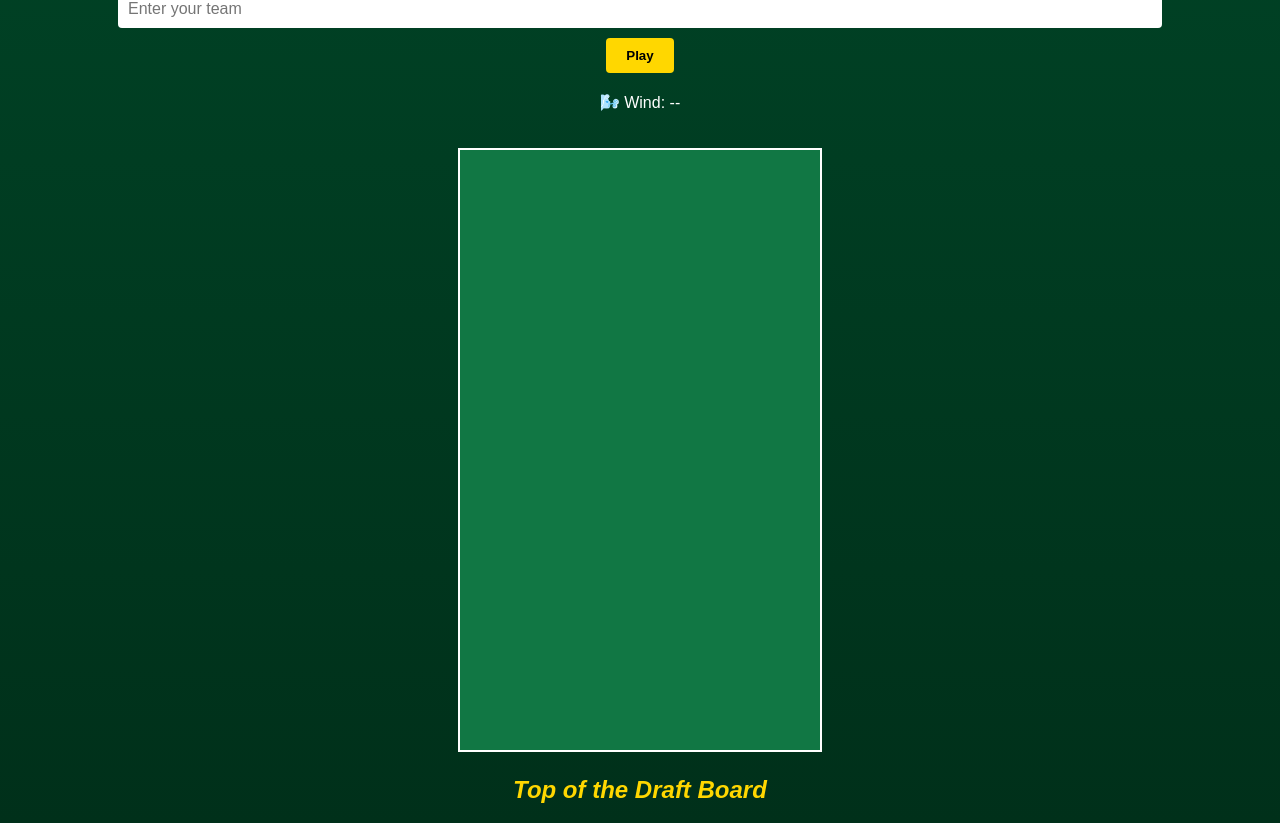
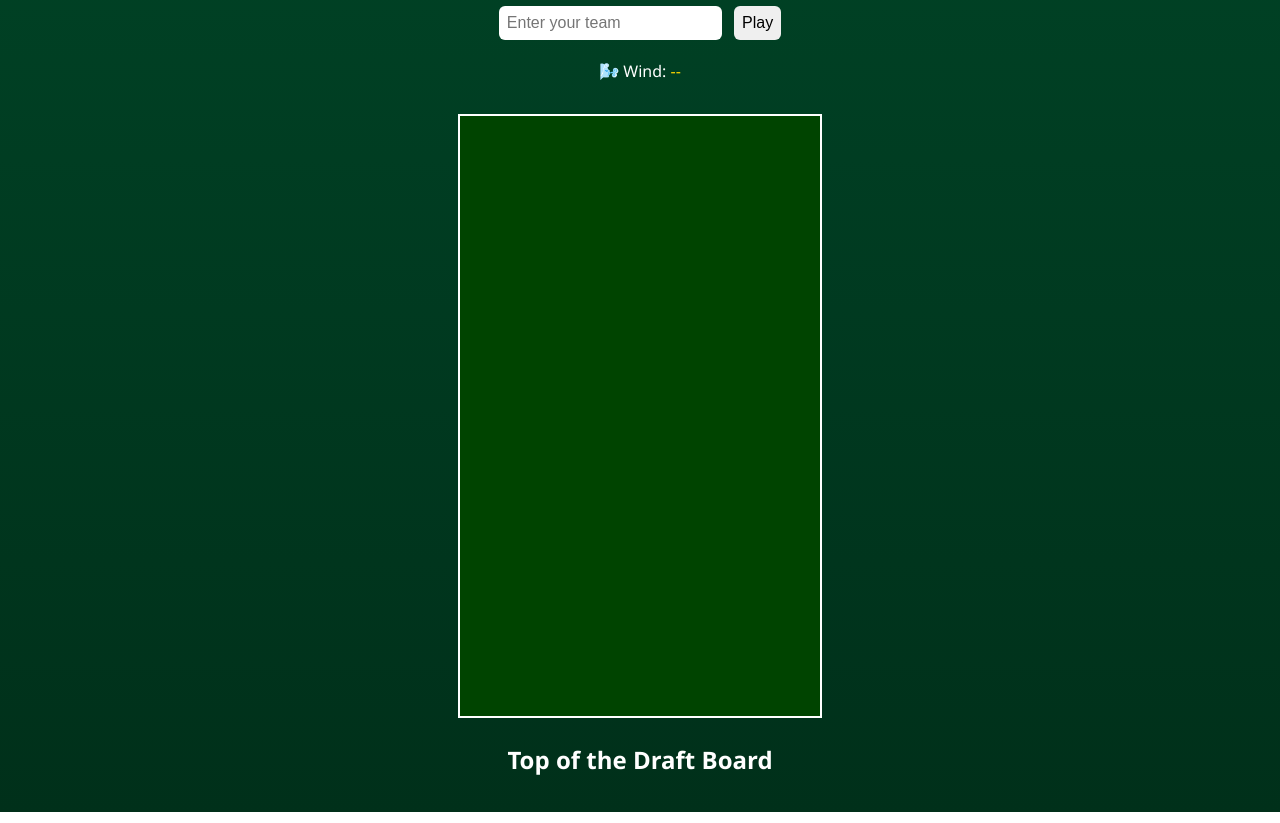
Before and after one commit to morningjon/4thandinches, a plain HTML site: page index.html in a window 1280 px wide. Shown: the part 94-917 px from the top of the page. Drawn offline with Linux system fonts and the light colour scheme.

Commit message:
Update style.css

```diff
--- a/style.css
+++ b/style.css
@@ -1,70 +1,46 @@
 body {
-  margin: 0;
-  font-family: Arial, sans-serif;
+  font-family: 'Segoe UI', sans-serif;
   background: linear-gradient(to bottom, #004225, #00301a);
   color: #fff;
   text-align: center;
-}
-
-#app {
-  padding: 20px;
-  max-width: 480px;
-  margin: auto;
+  margin: 0;
+  padding: 1rem;
 }
 
 h1 {
-  font-size: 2.2rem;
-  margin-bottom: 0.2rem;
+  font-size: 2rem;
+  margin-bottom: 0.5rem;
 }
 
-h2 {
-  margin-top: 0;
-  color: #ffd700;
-  font-style: italic;
+span {
+  color: gold;
 }
 
 #team-input-container {
-  margin: 20px 0;
+  margin: 1rem 0;
 }
 
-#teamName {
-  padding: 10px;
-  width: 80%;
+input, button {
   font-size: 1rem;
+  padding: 0.5rem;
+  margin: 0.25rem;
+  border-radius: 6px;
   border: none;
-  border-radius: 4px;
-}
-
-#startGame {
-  display: block;
-  margin: 10px auto;
-  padding: 10px 20px;
-  background: #ffd700;
-  color: #000;
-  border: none;
-  border-radius: 4px;
-  cursor: pointer;
-  font-weight: bold;
 }
 
 canvas {
-  background: #117744;
   border: 2px solid #fff;
-  margin: 20px 0;
+  margin-top: 1rem;
   touch-action: none;
+  background: #004400;
 }
 
-#wind {
-  font-size: 1.1rem;
-  margin-bottom: 10px;
+ol {
+  list-style-type: none;
+  padding: 0;
 }
 
-#leaderboard {
-  list-style: none;
-  padding: 0;
+li {
   font-size: 1rem;
+  margin: 0.25rem 0;
 }
-
-#leaderboard li {
-  margin: 4px 0;
-}
```
